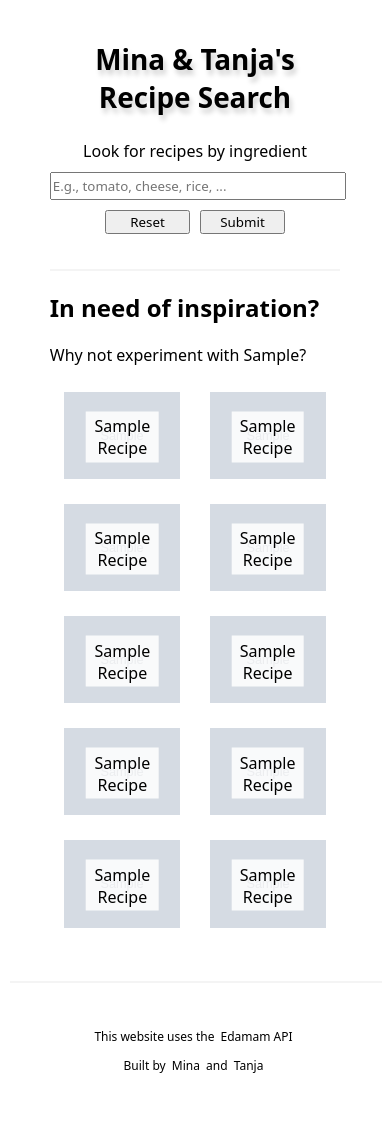
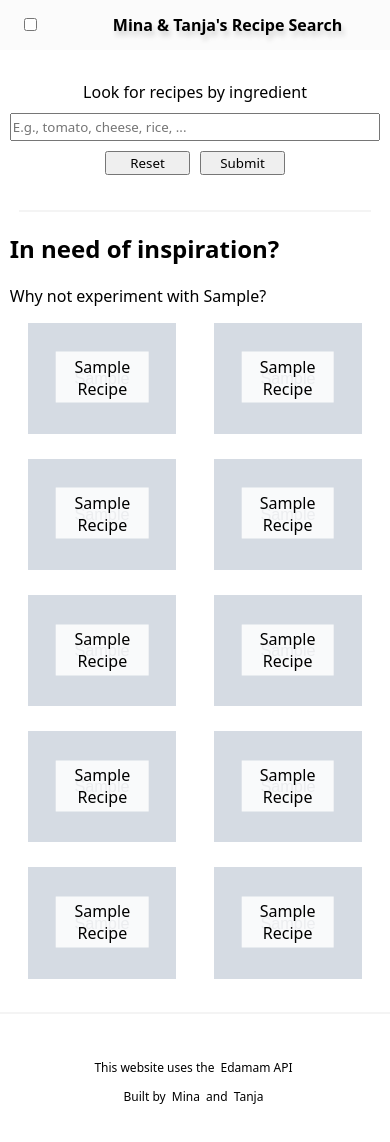
Before and after one commit to tanjatg/cfg-recipe-search, a Flask app: template templates/homepage.html in a window 390 px wide. Before the commit the page ends 1073 px from the top, so only its background shows below. Run offline with Flask 3, Linux system fonts and the light colour scheme; the template is opened without the code that fills it: most values are stand-ins (such as "Sample title", 1, 10 or a date in 2020); grey boxes marked "Sample" are stand-in pictures.

Commit message:
Created HTML for different type of searches and added a nav bar on the homepage

```diff
--- a/app.py
+++ b/app.py
@@ -1,5 +1,5 @@
 from flask import Flask, render_template, request
-from edamam_api import random_recipe, recipe_search
+from edamam_api import random_recipe, recipe_search, search_by_calorie, search_by_cuisine, search_by_time
 
 app = Flask(__name__)
 
@@ -14,11 +14,29 @@ def homepage_random_ingredient():
 @app.get("/recipes")
 def display_recipes():
     ingredient = request.args.get('ingredient')
-    # time = request.args.get('time', default="1%2B")
-    # calories = request.args.get('calories', default="2500")
-    # cuisineType = request.args.get('cuisineType', default="British")
     recipe_list = recipe_search(ingredient)
     return render_template('search_results.html', ingredient=ingredient, recipe_list=recipe_list)
 
 
+@app.get("/recipes-by-calories/<calories>")
+def display_by_calories(calories):
+    recipe_list = search_by_calorie(calories)
+    calorie_count = calories
+    return render_template('search_recipes_calories.html', recipe_list=recipe_list, calorie_count=calorie_count)
+
+
+@app.get("/recipes-by-time/<time>")
+def display_by_time(time):
+    recipe_list = search_by_time(time)
+    time_count = time
+    return render_template('search_recipes_time.html', recipe_list=recipe_list, time_count=time_count)
+
+
+@app.get("/recipes-by-cuisine/<cuisineType>")
+def display_by_cuisine(cuisineType):
+    recipe_list = search_by_cuisine(cuisineType)
+    cuisine = cuisineType
+    return render_template('search_recipes_cuisine.html', recipe_list=recipe_list, cuisine=cuisine)
+
+
 app.run(debug=True)
--- a/templates/homepage.html
+++ b/templates/homepage.html
@@ -7,31 +7,143 @@
     <style>
         * {
             font-family: system-ui,-apple-system,"Segoe UI",Roboto,"Helvetica Neue","Noto Sans","Liberation Sans",Arial,sans-serif,"Apple Color Emoji","Segoe UI Emoji","Segoe UI Symbol","Noto Color Emoji";
+            box-sizing: border-box;
         }
 
         body {
-            width: 80vw;
-            height: 100vh;
+            width: 100vw;
             margin: 0 auto;
             display: flex;
             flex-direction: column;
             background-color: white;
+            position: relative;
         }
 
+/* Navbar styles */
+
+        nav {
+            position: fixed;
+            width: 100vw;
+            background-color: #FBFBFB;
+            height: 50px;
+            z-index: 999;
+            display: flex;
+            align-items: center;
+            justify-content: center;
+        }
+
+        h1 {
+            font-size: 2rem;
+            text-shadow: lightgrey 2.5px 5px 5px;
+            padding-left: 65px;
+        }
+
+        .burger-menu {
+            position: absolute;
+            top: 15px;
+            left: 20px;
+            border: none;
+        }
+
+        .burger-menu div {
+            width: 25px;
+            height: 5px;
+            margin-bottom: 2px;
+            background-color: black;
+        }
+
+        .burger-menu-index button {
+            padding-left: 10px;
+            padding-bottom: 5px;
+            border: none;
+            background-color: inherit;
+        }
+
+        .burger-menu:checked ~ .burger-menu-index {
+            display: block;
+        }
+
+
+        .burger-menu-index {
+            z-index: 998;
+            position: absolute;
+            left: 0;
+            height: 100vh;
+            width: 250px;
+            background-color: #FBFBFB;
+            padding-top: 25px;
+            padding-left: 25px;
+            display: none;
+        }
+
+        .menu-title {
+        list-style: none;
+        padding: 0px 10px 0px 20px;
+        }
+
+        .menu-title p {
+            margin-bottom: 3.5px;
+        }
+
+        .search-link {
+        list-style: none;
+        padding: 3.5px 7.5px;
+        &:hover {
+            background-color: lightgrey;
+            font-weight: bold;
+            cursor: pointer;
+        }
+        }
+
+        .search-link a {
+            text-decoration: none;
+            color: black;
+        }
+
+
+/* Search section styles */
         .main-content-section {
             background-color: white;
-            margin: 20px 20px 0 20px;
-            padding: 20px 20px 5px 20px;
+            margin: 80px auto 0 auto;
+            width: 80%;
         }
 
+        form {
+            display: flex;
+            flex-direction: column;
+            align-items: center;
+            margin: 0 auto;
+            width: 50%;
+        }
+
+        .buttons {
+            display: flex;
+            flex-direction: row;
+        }
+
+        .buttons input {
+            margin: 5px;
+            width: 85px;
+        }
+
+        input[type=text],
+        input[type=number],
+        select{
+            width: 100%;
+            margin: 5px auto;
+            padding: 3px 1px;
+        }
+
+
+/* Random recipe section */
         .random-recipe-section {
             display: grid;
             grid-template-columns: 1fr 1fr 1fr 1fr 1fr;
             grid-template-rows: auto;
             grid-auto-flow: row;
             background-color: white;
-            margin: 0 20px;
-            padding: 5px 20px 20px 20px;
+            margin: 0 auto;
+            width: 80%;
         }
 
         label {
@@ -76,38 +188,7 @@
             text-overflow: ellipsis;
         }
 
-        h1 {
-            font-size: calc(1.375rem + 1.5vw);
-            text-align: center;
-            margin-block-start: 0;
-            text-shadow: lightgrey 2.5px 5px 5px;
-        }
-
-        form {
-            display: flex;
-            flex-direction: column;
-            align-items: center;
-            margin: 0 auto;
-            width: 50%;
-        }
-
-        .buttons {
-            display: flex;
-            flex-direction: row;
-        }
-
-        .buttons input {
-            margin: 5px;
-            width: 85px;
-        }
-
-        input[type=text],
-        input[type=number],
-        select{
-            width: 100%;
-            margin: 5px auto;
-            padding: 3px 1px;
-        }
+/* Footer styles */
 
         footer {
             padding: 25px 0;
@@ -128,6 +209,7 @@
             background-color: black;
         }
 
+/* Media query styles */
         @media only screen and (max-width: 1350px) {
             .random-recipe-section {
                 grid-template-columns: 1fr 1fr 1fr 1fr;
@@ -154,11 +236,16 @@
             form {
                 width: 100%;
             }
+
+            nav h1 {
+                font-size: 1.5rem;
+            }
         }
 
         @media only screen and (max-width: 560px) {
-            body {
-                width: 95vw;
+            .main-content-section,
+            .random-recipe-section {
+                width: 95%;
             }
         }
 
@@ -166,38 +253,63 @@
             .random-recipe img {
                 min-width: 100px;
             }
+            nav h1 {
+                font-size: 1rem;
+            }
         }
     </style>
 </head>
 <body>
+<nav>
+    <div class="menu">
+        <input type="checkbox" class="burger-menu" />
+        <ul class="burger-menu-index">Search recipes by...
+            <li class="menu-title"><p>... cooking time:</p>
+                <ul>
+                    <li class="search-link"><a href="/recipes-by-time/15">Up to 15min</a></li>
+                    <li class="search-link"><a href="/recipes-by-time/30">Up to 30min</a></li>
+                    <li class="search-link"><a href="/recipes-by-time/60">Up to 60min</a></li>
+                </ul>
+            </li>
+            <li class="menu-title"><p>... cuisine type:</p>
+                <ul>
+                    <li class="search-link"><a href="recipes-by-cuisine/American">American</a></li>
+                    <li class="search-link"><a href="recipes-by-cuisine/Asian">Asian</a></li>
+                    <li class="search-link"><a href="recipes-by-cuisine/British">British</a></li>
+                    <li class="search-link"><a href="recipes-by-cuisine/Carribean">Caribbean</a></li>
+                    <li class="search-link"><a href="recipes-by-cuisine/Central%20Europe">Central Europe</a></li>
+                    <li class="search-link"><a href="recipes-by-cuisine/Chinese">Chinese</a></li>
+                    <li class="search-link"><a href="recipes-by-cuisine/Eastern%20European">Eastern European</a></li>
+                    <li class="search-link"><a href="recipes-by-cuisine/French">French</a></li>
+                    <li class="search-link"><a href="recipes-by-cuisine/Indian">Indian</a></li>
+                    <li class="search-link"><a href="recipes-by-cuisine/Italian">Italian</a></li>
+                    <li class="search-link"><a href="recipes-by-cuisine/Japanese">Japanese</a></li>
+                    <li class="search-link"><a href="recipes-by-cuisine/Kosher">Kosher</a></li>
+                    <li class="search-link"><a href="recipes-by-cuisine/Mediterranean">Mediterranean</a></li>
+                    <li class="search-link"><a href="recipes-by-cuisine/Mexican">Mexican</a></li>
+                    <li class="search-link"><a href="recipes-by-cuisine/Middle%20Eastern">Middle Eastern</a></li>
+                    <li class="search-link"><a href="recipes-by-cuisine/Nordic">Nordic</a></li>
+                    <li class="search-link"><a href="recipes-by-cuisine/South%20American">South American</a></li>
+                    <li class="search-link"><a href="recipes-by-cuisine/South%20East%20Asian">South East Asian</a></li>
+                </ul>
+            </li>
+            <li class="menu-title"><p>... calorie count:</p>
+                <ul>
+                    <li class="search-link"><a href="/recipes-by-calories/100" >Below 100 kcal</a></li>
+                    <li class="search-link"><a href="/recipes-by-calories/250">Below 250 kcal</a></li>
+                    <li class="search-link"><a href="/recipes-by-calories/500">Below 500 kcal</a></li>
+                </ul>
+            </li>
+        </ul>
+    </div>
+    <h1>Mina & Tanja's Recipe Search </h1>
+</nav>
+
+
 <section class="main-content-section">
-    <h1>Mina & Tanja's Recipe Search </h1>
     <form method="GET" action="/recipes">
         <p style="margin: 1px 0 5px 0">Look for recipes by ingredient</p>
         <input name="ingredient" id="ingredient" type="text" placeholder="E.g., tomato, cheese, rice, ..." required>
-
-<!--        <label for="cuisineType">...cuisine type:</label>-->
-<!--        <select name="cuisineType" id="cuisineType">-->
-<!--            <option></option>-->
-<!--            <option>American</option>-->
-<!--            <option>Asian</option>-->
-<!--            <option>British</option>-->
-<!--            <option>Caribbean</option>-->
-<!--            <option>Central Europe</option>-->
-<!--            <option>Chinese</option>-->
-<!--            <option>Eastern European</option>-->
-<!--            <option>French</option>-->
-<!--            <option>Indian</option>-->
-<!--            <option>Italian</option>-->
-<!--            <option>Japanese</option>-->
-<!--            <option>Kosher</option>-->
-<!--            <option>Mediterranean</option>-->
-<!--            <option>Mexican</option>-->
-<!--            <option>Middle Eastern</option>-->
-<!--            <option>Nordic</option>-->
-<!--            <option>South American</option>-->
-<!--            <option>South East Asian</option>-->
-<!--        </select>-->
 
 <!--        <label for="time">...maximum cooking time in minutes:</label>-->
 <!--        <input name="time" id="time" type="number" min="0">-->
```
Also changed, not shown: edamam_api.py (+40 -3 lines), templates/search_recipes_calories.html (added, +25 -0 lines), templates/search_recipes_cuisine.html (added, +25 -0 lines), templates/search_recipes_time.html (added, +25 -0 lines).
